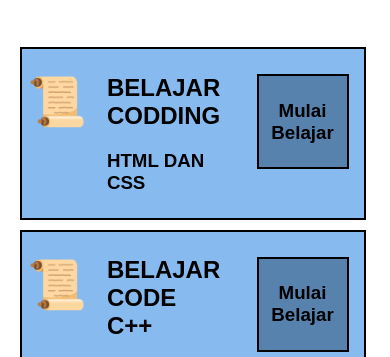
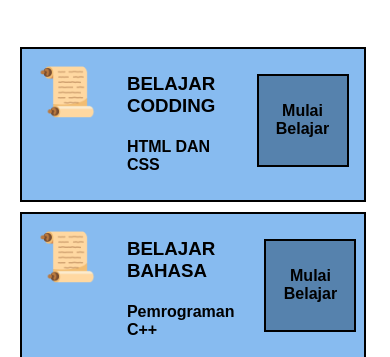
Before and after one commit to rafkaardians1/Website-Pelajar-IPA, a plain HTML site: page index.html in a window 390 px wide. Shown: the part 724-1081 px from the top of the page. Drawn offline with Linux system fonts and the light colour scheme.

Commit message:
upgrade-II 25/05/2026

```diff
--- a/index.html
+++ b/index.html
@@ -228,9 +228,9 @@
 
 </div>
 <!--BATAS DEVICE/Mobile-->
- <div class="mobile">
-   <div class="panel-kontrol-ikon" >
-      <div class="tabel-keterangan" style="display: flex;justify-content: center;">
+<div class="mobile">
+  <div class="panel-kontrol-ikon" >
+    <div class="tabel-keterangan" style="display: flex;justify-content: center;">
             <div class="tabel-keterangan-a" style="margin-right: 10px; font-size: 2.5rem; margin-top: -30px;">
               <h1>📚</h1>
             </div>
@@ -254,16 +254,16 @@
         <div class="belajar-1">
           <div class="pendidikan-berkode-wanjay">
             <div class="pendidikan-berkode-wanjay-1">
-              <h2 style="font-size: 3rem;margin-top: 20px;">📜</h2>
+              <h2 style="font-size: 3rem;margin-top: 20px;margin: 10px;">📜</h2>
             </div>
             <div class="pendidikan-berkode-wanjay-2">
-              <h2>BELAJAR CODDING</h2>
-              <h3>HTML DAN CSS</h3>
+              <h3>BELAJAR CODDING</h3>
+              <h4>HTML DAN CSS</h4>
             </div>
             <div class="pendidikan-berkode-wanjay-3">
               <a href="Level Fisika/level1.html" style="font-weight: normal;text-decoration: none;color: black;">
                 <div class="tombol">
-                  <h3>Mulai Belajar </h3>
+                  <h4>Mulai Belajar </h4>
                 </div>
               </a>
           </div>
@@ -271,16 +271,16 @@
 
          <div class="pendidikan-berkode-wanjay">
             <div class="pendidikan-berkode-wanjay-1">
-              <h2 style="font-size: 3rem;margin-top: 20px;">📜</h2>
+              <h2 style="font-size: 3rem;margin-top: 20px;margin: 10px;">📜</h2>
             </div>
             <div class="pendidikan-berkode-wanjay-2">
-              <h2>BELAJAR CODE C++</h2>
-              <h3>Bahasa C++</h3>
+              <h3>BELAJAR BAHASA</h3>
+              <h4>Pemrograman C++</h4>
             </div>
             <div class="pendidikan-berkode-wanjay-3">
               <a href="sedang dimuat.html" style="font-weight: normal;text-decoration: none;color: black;">
                 <div class="tombol">
-                  <h3>Mulai Belajar </h3>
+                  <h4>Mulai Belajar </h4>
                 </div>
               </a>
           </div>
@@ -417,7 +417,7 @@ body {
     margin-top: 20px;
   }
   .tabel-keterangan {
-    width: 45vw;
+    width: 65vw;
     margin-left: 40px;
 }
   .pendidikan-berkode-wanjay{
```
